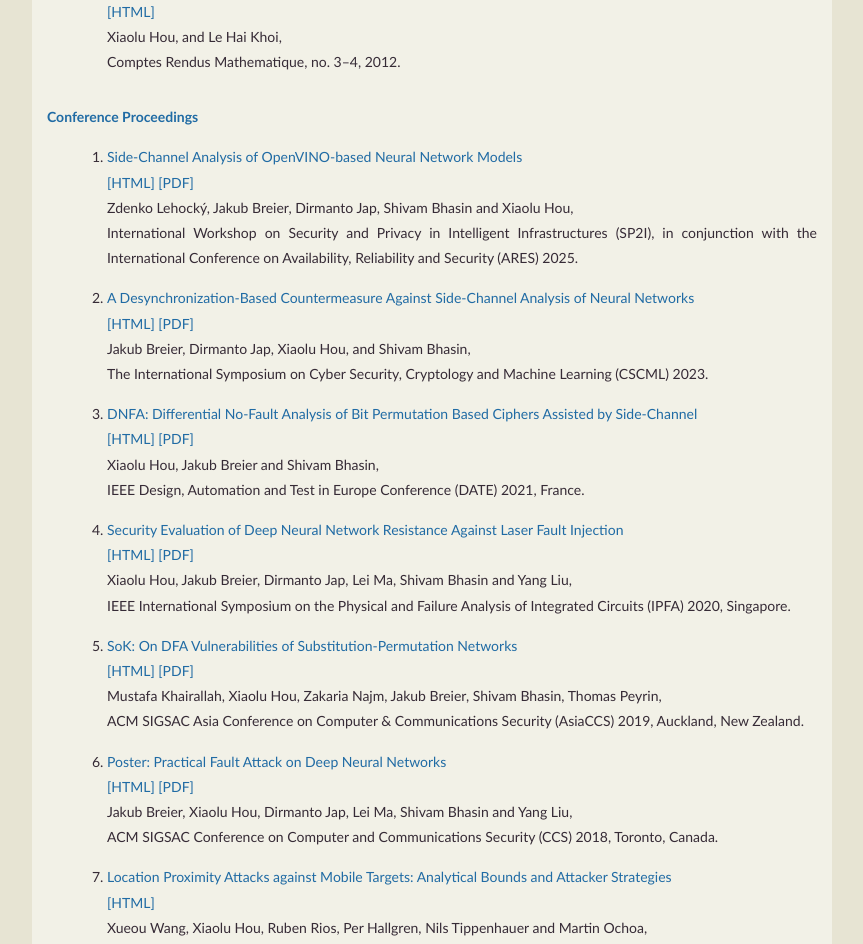
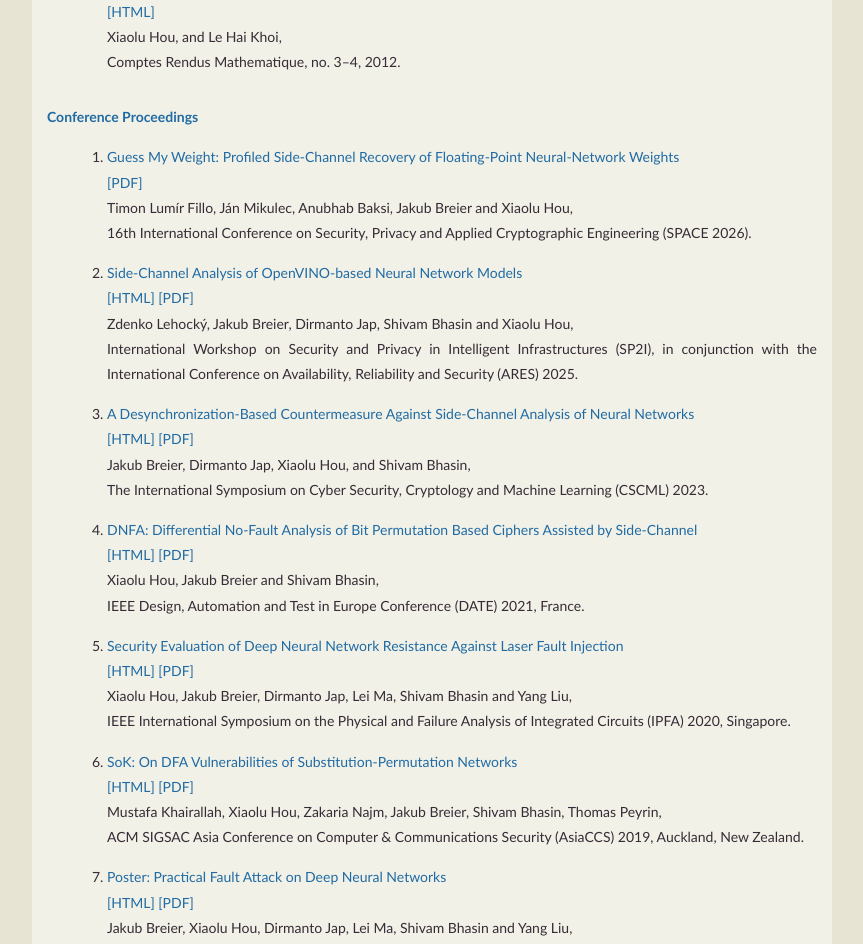
Before and after one commit to XIAOLUHOU/xiaoluhou.github.io, a plain HTML site: page index.html in a window 1280 px wide. Shown: the part 4048-4992 px from the top of the page, without its empty margins (208-1071 px from the left). Drawn offline with nearby package versions, Linux system fonts and the light colour scheme.

Commit message:
space publication updated

```diff
--- a/index.html
+++ b/index.html
@@ -396,6 +396,15 @@ IEEE Transactions on Emerging Topics in Computing, no. 3, 2026.
 <!-- Conference Publication ------------------------------------------------------------------------------------------------------------------>
          <h4>Conference Proceedings</h4>
         <ol>
+<!-- Conference Publication 11 -->
+<li><font color="#206BA4"> Guess My Weight: Profiled Side-Channel Recovery of Floating-Point Neural-Network Weights </font>
+    <br>
+    <a href="https://arxiv.org/abs/2610.04436">[PDF]</a>
+    <br>
+    Timon Lumír Fillo, Ján Mikulec, Anubhab Baksi, Jakub Breier and Xiaolu Hou,
+    <br>
+    16th International Conference on Security, Privacy and Applied Cryptographic Engineering (SPACE 2026).
+</li>
 <!-- Conference Publication 10-->
  <li><font color="#206BA4"> Side-Channel Analysis of OpenVINO-based Neural Network Models </font>
            <br>
```
Also changed, not shown: 1 other file.
